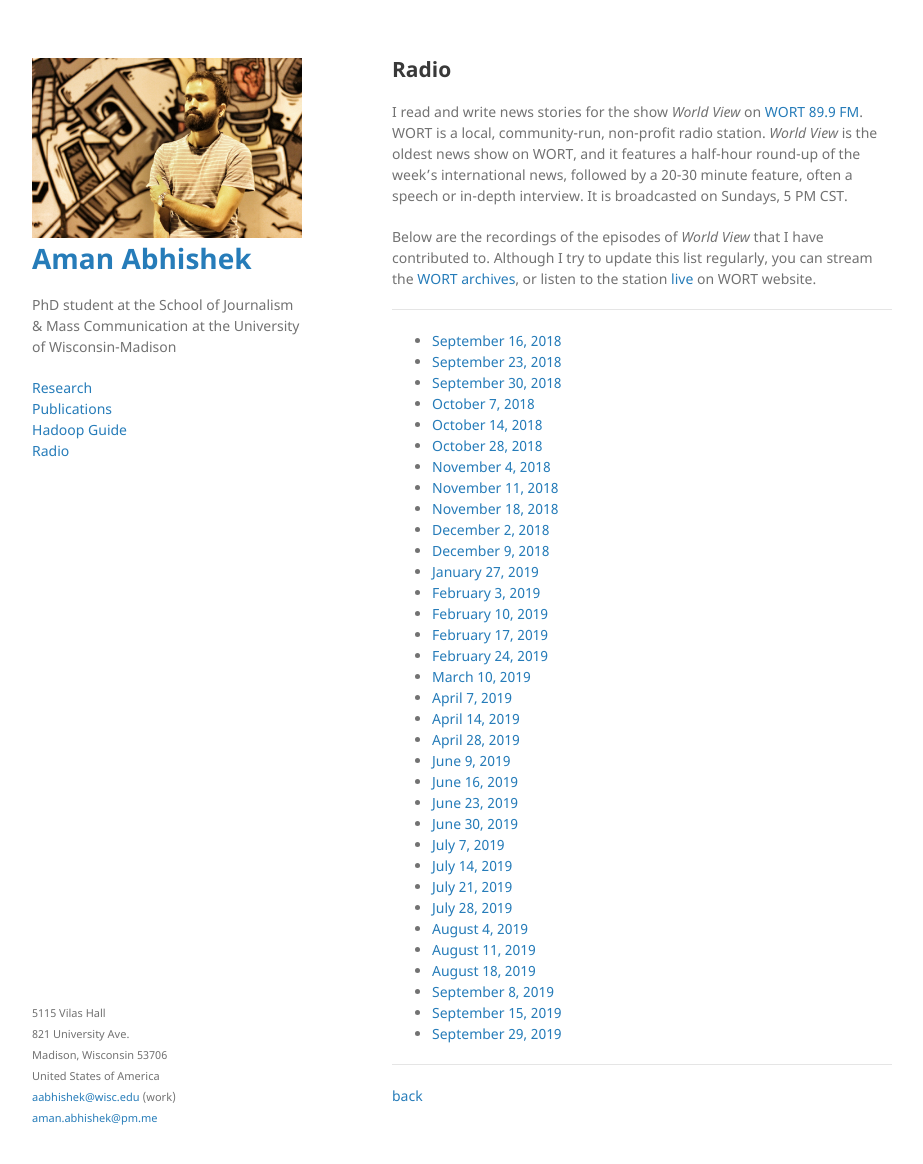
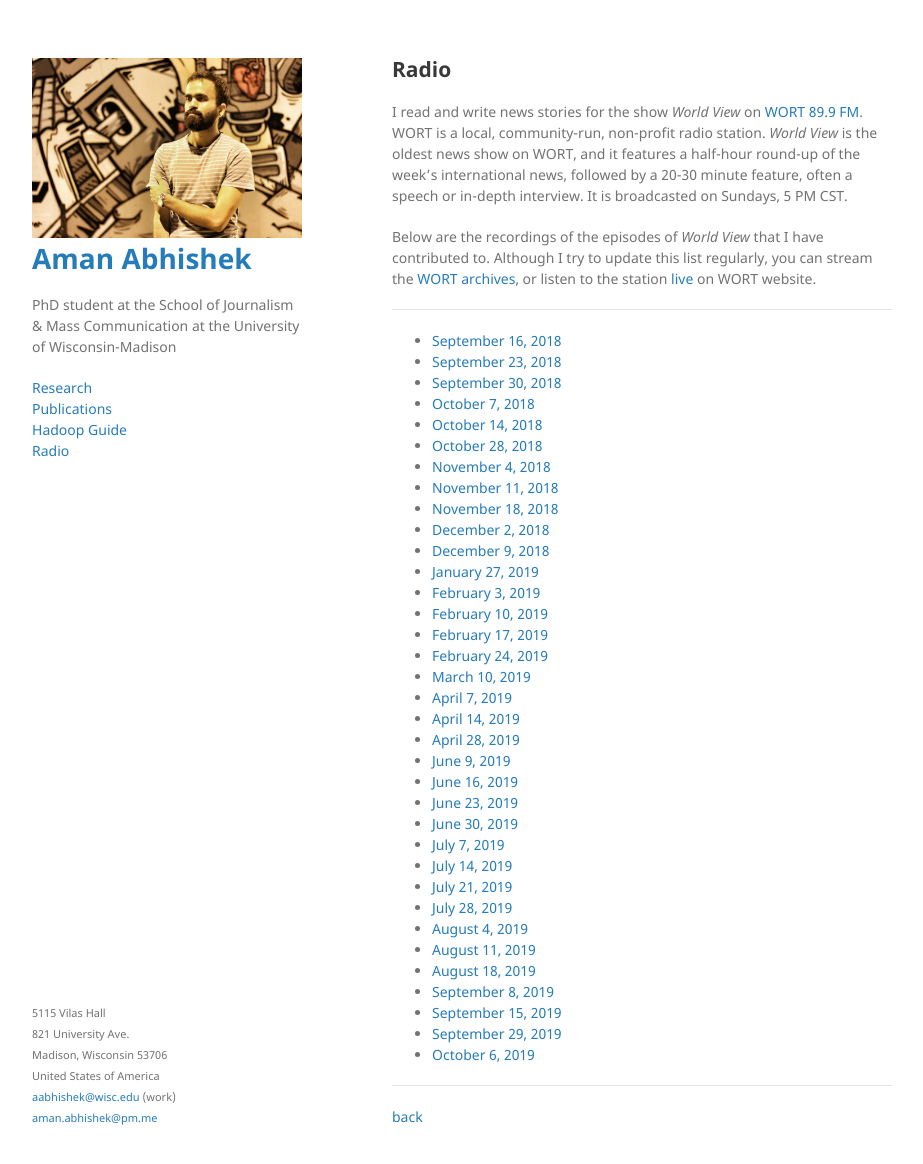
Before and after one commit to aman-abhishek/aman-abhishek.github.io, a Jekyll site: the page built from radio.md, in a window 1280 px wide and 1197 px high. Shown: the top 1164 px of the window, without its empty margins (178-1101 px from the left). Built offline with Jekyll 4.4.1, drawn with Linux system fonts in a browser that asks for light colours; our own code applies the rules of GitHub Pages for plain Markdown files.

```diff
--- a/radio.md
+++ b/radio.md
@@ -44,6 +44,7 @@ Below are the recordings of the episodes of *World View* that I have contributed
 * [September 8, 2019](https://www.dropbox.com/s/ku90skln433du2z/September%208%202019.mp3)
 * [September 15, 2019](https://www.dropbox.com/s/9008vvc8vyoh86w/September%2015%202019.mp3)
 * [September 29, 2019](https://www.dropbox.com/s/l3by7glvqerwglj/September%2029%202019.mp3)
+* [October 6, 2019](https://www.dropbox.com/s/0svqqckslqhsfsk/October%206%202019.mp3)
 
 ----------------------------------------------------------------------------------------
 
```
